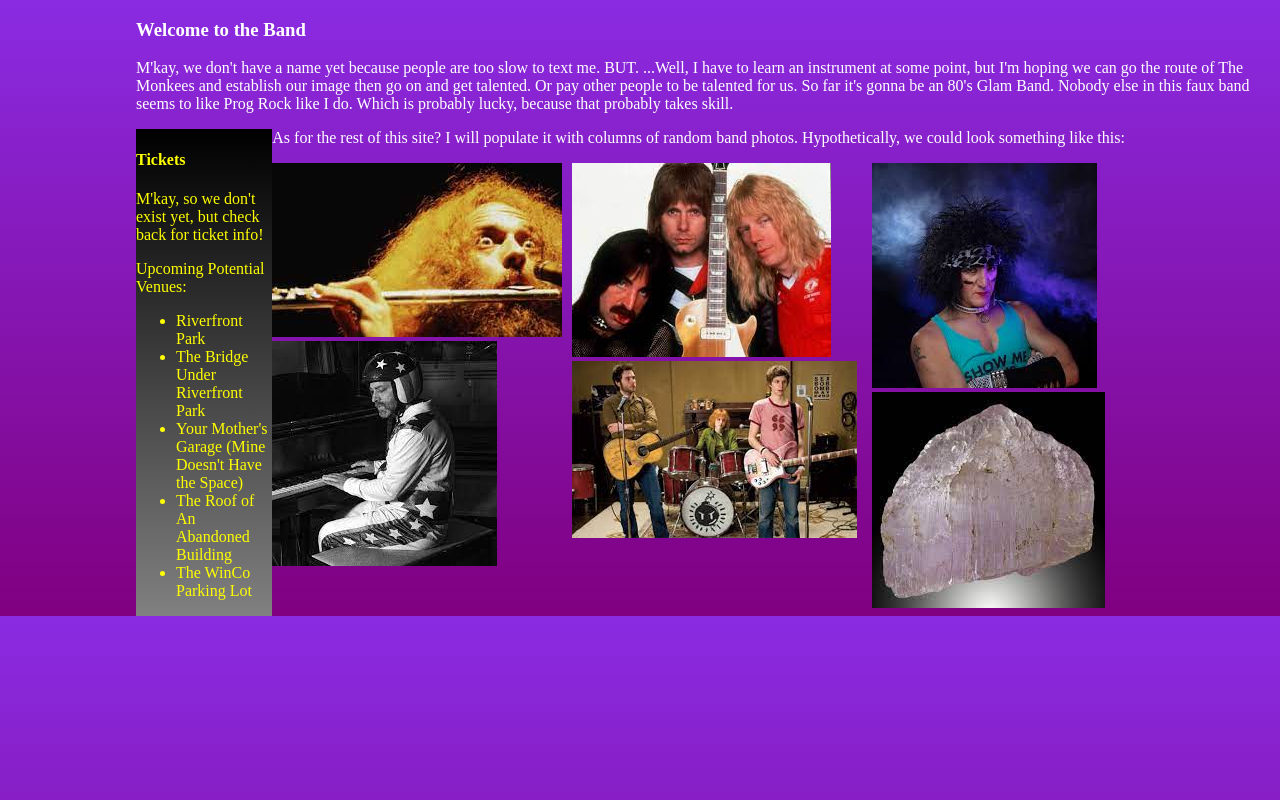
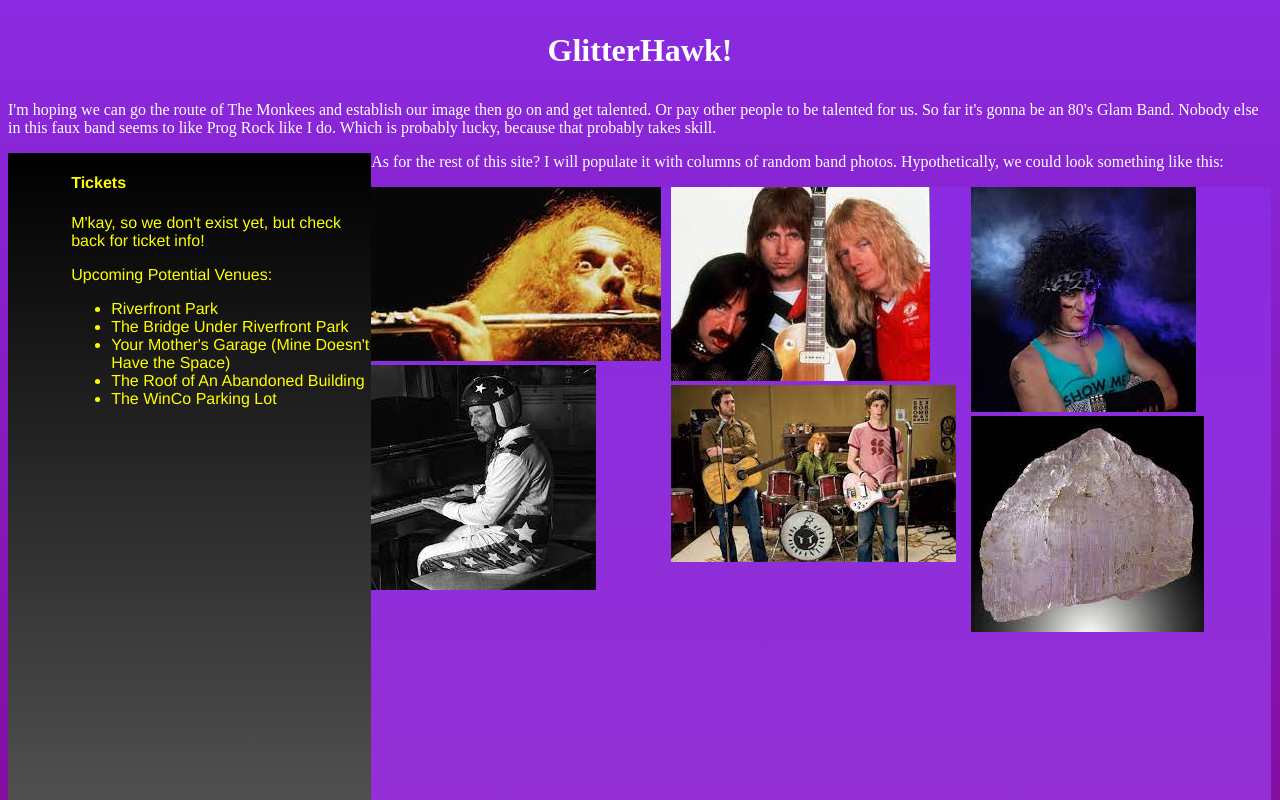
Before and after one commit to JuliaC652/band-site, a plain HTML site: page index.html in a window 1280 px wide. Shown: the top 800 px of the page. Drawn offline with Linux system fonts and the light colour scheme.

Commit message:
Add better column spacing. Fix Sidebar.

```diff
--- a/css/styles.css
+++ b/css/styles.css
@@ -1,16 +1,28 @@
 body {
-  padding-left: 10%;
   background: linear-gradient(blueviolet, purple);
   color: white
 }
+
+.frilly {
+  text-align: center;
+  font-weight: bolder;
+  font-size: xx-large;
+}
+
 .tickets {
-  width: 12%;
+  width: 300px;
   float: left;
   background: linear-gradient(black,gray);
   color: yellow;
+  padding-left: 5%;
+  height: 1034px;
+  font-family:'Franklin Gothic Medium', 'Arial Narrow', Arial, sans-serif;
+  text-align: left;
 }
 
 .column {
   float: left;
   width: 300px;
+  background: repeating-linear-gradient(blueviolet, darkorchid);
+  height: 1000px;
 }
--- a/index.html
+++ b/index.html
@@ -5,11 +5,12 @@
   <title>ROCK ON!</title>
 </head>
 <body>
-  <h3>Welcome to the Band</h3>
+  <h3 class="frilly">GlitterHawk!</h3>
+
   <p>
-    M'kay, we don't have a name yet because people are too slow to text me. BUT. ...Well, I have to learn an instrument at some point, but I'm hoping we can
-    go the route of The Monkees and establish our image then go on and get talented. Or pay other people to be talented for us. So far it's gonna be an 80's Glam Band.
-    Nobody else in this faux band seems to like Prog Rock like I do. Which is probably lucky, because that probably takes skill.
+    I'm hoping we can go the route of The Monkees and establish our image then go on and get talented. Or pay other people
+    to be talented for us. So far it's gonna be an 80's Glam Band. Nobody else in this faux band seems to like Prog Rock like I do.
+    Which is probably lucky, because that probably takes skill.
   </p>
 
   <div class="tickets">
```
